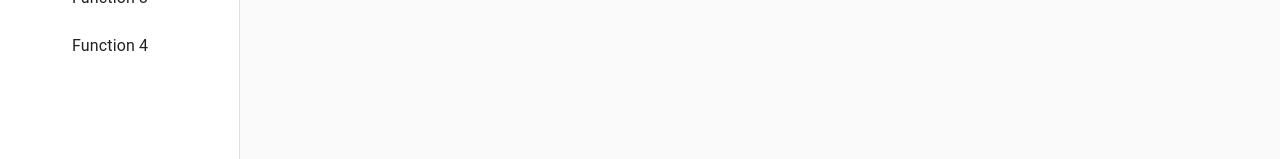
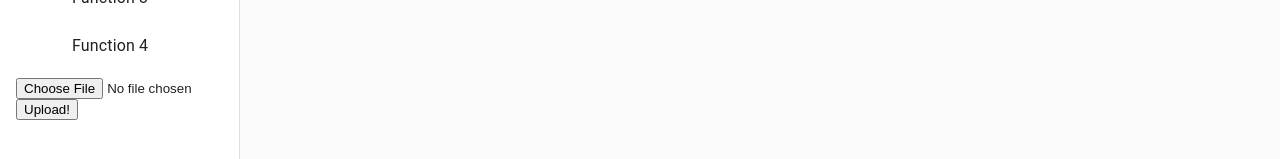
Before and after one commit to couch-potahto/MVP, a React (Create React App) app in the folder hr-app-frontend/: page / in a window 1280 px wide. Shown: the part 291-450 px from the top of the page. Built offline with nearby package versions, Linux system fonts and the light colour scheme; no server answers.

Commit message:
testing upload function

```diff
--- a/hr-app-frontend/src/components/Dashboard.js
+++ b/hr-app-frontend/src/components/Dashboard.js
@@ -1,4 +1,6 @@
 import React from 'react';
+import { makeStyles, useTheme } from '@material-ui/core/styles';
+import { connect } from 'react-redux';
 import PropTypes from 'prop-types';
 import AppBar from '@material-ui/core/AppBar';
 import CssBaseline from '@material-ui/core/CssBaseline';
@@ -18,12 +20,10 @@ import Avatar from '@material-ui/core/Avatar'
 import Grid from '@material-ui/core/Grid';
 import Box from '@material-ui/core/Box';
 import Typography from '@material-ui/core/Typography';
-import { makeStyles, useTheme } from '@material-ui/core/styles';
-import { connect } from 'react-redux';
 import Profile from './Profile'
 import Employees from './Employees'
 import TableTest from './TableTest'
-
+import Upload from './Upload'
 
 const drawerWidth = 240;
 
@@ -90,6 +90,9 @@ function Dashboard(props) {
             <ListItemText primary={text} />
           </ListItem>
         ))}
+        <ListItem>
+          <Upload />
+        </ListItem>
       </List>
     </div>
   );
--- /dev/null
+++ b/hr-app-frontend/src/components/Upload.js
@@ -0,0 +1,98 @@
+import axios from 'axios';
+
+import React,{Component} from 'react';
+
+class Upload extends Component {
+
+    state = {
+
+      // Initially, no file is selected
+      selectedFile: null
+    };
+
+    // On file select (from the pop up)
+    onFileChange = event => {
+
+      // Update the state
+      this.setState({ selectedFile: event.target.files[0] });
+
+    };
+
+    // On file upload (click the upload button)
+    onFileUpload = () => {
+
+      // Create an object of formData
+      const formData = new FormData();
+
+      // Update the formData object
+      formData.append(
+        "myFile",
+        this.state.selectedFile,
+        this.state.selectedFile.name
+      );
+
+      // Details of the uploaded file
+      console.log(this.state.selectedFile);
+
+      // Request made to the backend api
+      // Send formData object
+      axios.post("http://localhost:8000/users/upload",
+       {
+        headers: {
+          'Content-Type': 'multipart/form-data',
+        },
+        data:{
+          'file': formData
+        }
+      })
+      .then(res=>{
+        console.log(res)
+      })
+      .catch(error=>{
+        console.log(error)
+      });
+    };
+
+    // File content to be displayed after
+    // file upload is complete
+    fileData = () => {
+
+      if (this.state.selectedFile) {
+
+        return (
+          <div>
+            <h2>File Details:</h2>
+            <p>File Name: {this.state.selectedFile.name}</p>
+            <p>File Type: {this.state.selectedFile.type}</p>
+            <p>
+              Last Modified:{" "}
+              {this.state.selectedFile.lastModifiedDate.toDateString()}
+            </p>
+          </div>
+        );
+      } else {
+        return (
+          <div>
+            <br />
+          </div>
+        );
+      }
+    };
+
+    render() {
+
+      return (
+        <div>
+            <div>
+                <input type="file" id='file' onChange={this.onFileChange} />
+                <button onClick={this.onFileUpload}>
+                  Upload!
+                </button>
+            </div>
+          {this.fileData()}
+        </div>
+      );
+    }
+  }
+
+  export default Upload;
```
Also changed, not shown: 2 other files (tests, documents, lock files or other folders).
